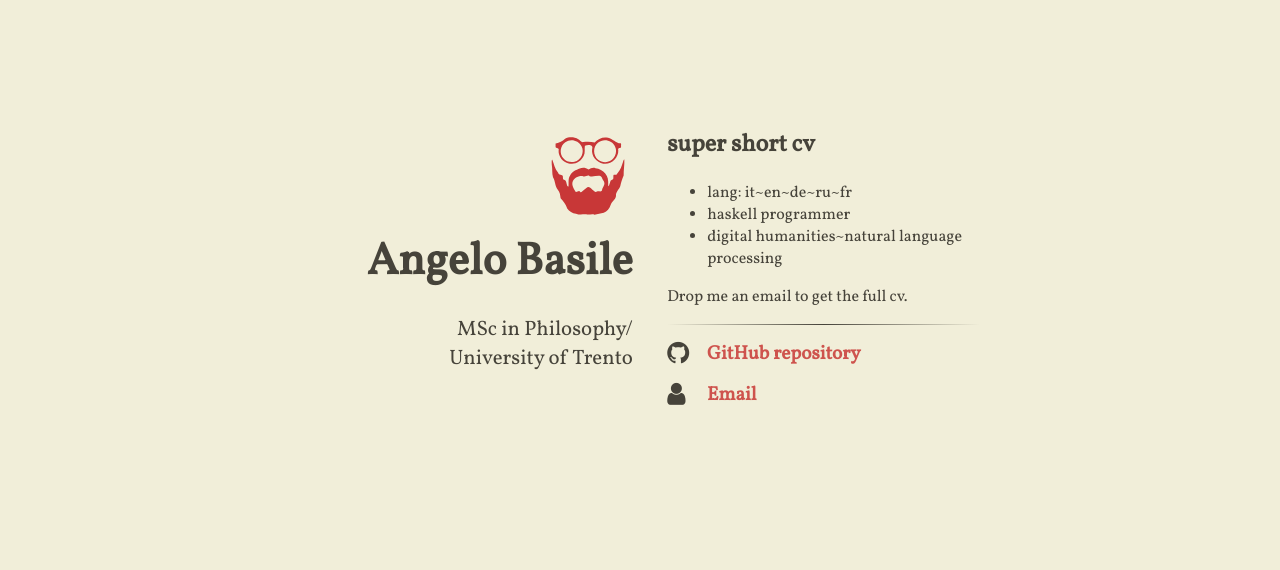
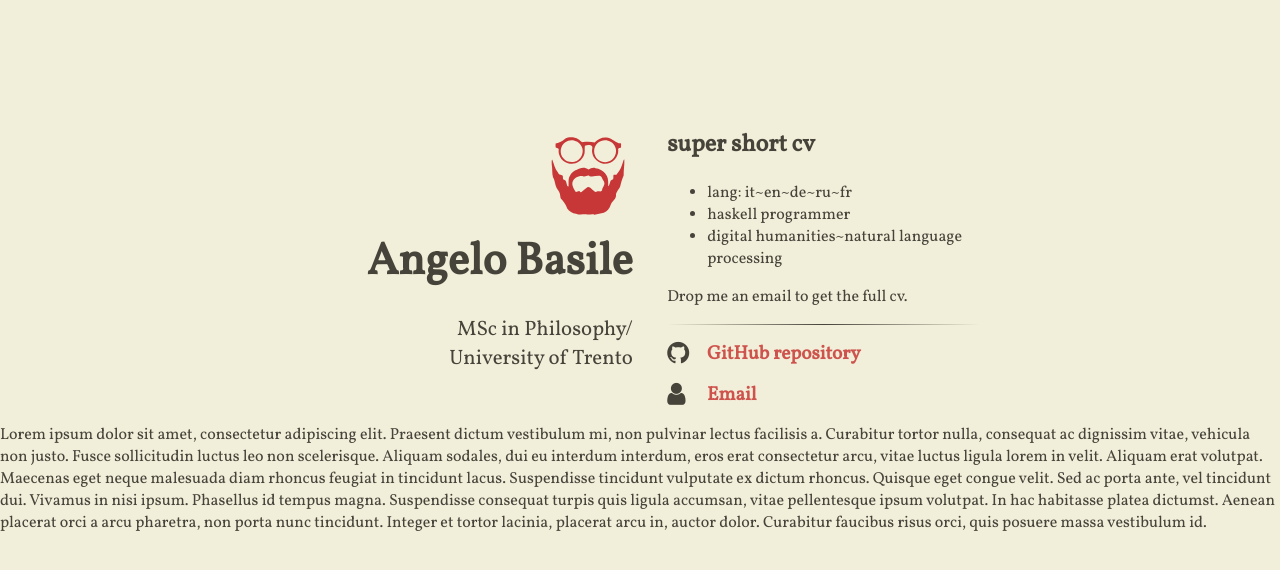
Before and after one commit to rs2/anbasile.github.io, a Jekyll site: the page built from index.html, in a window 1280 px wide. Shown: the top 570 px of the page. Built offline with Jekyll 4.4.1, drawn with Linux system fonts in a browser that asks for light colours; nearby versions of some CDN libraries.

Commit message:
Update index.html

```diff
--- a/index.html
+++ b/index.html
@@ -25,3 +25,8 @@ layout: base
       {% endif %}
     </main>
 </div>
+<div>
+    <p>
+         Lorem ipsum dolor sit amet, consectetur adipiscing elit. Praesent dictum vestibulum mi, non pulvinar lectus facilisis a. Curabitur tortor nulla, consequat ac dignissim vitae, vehicula non justo. Fusce sollicitudin luctus leo non scelerisque. Aliquam sodales, dui eu interdum interdum, eros erat consectetur arcu, vitae luctus ligula lorem in velit. Aliquam erat volutpat. Maecenas eget neque malesuada diam rhoncus feugiat in tincidunt lacus. Suspendisse tincidunt vulputate ex dictum rhoncus. Quisque eget congue velit. Sed ac porta ante, vel tincidunt dui. Vivamus in nisi ipsum. Phasellus id tempus magna. Suspendisse consequat turpis quis ligula accumsan, vitae pellentesque ipsum volutpat. In hac habitasse platea dictumst. Aenean placerat orci a arcu pharetra, non porta nunc tincidunt. Integer et tortor lacinia, placerat arcu in, auctor dolor. Curabitur faucibus risus orci, quis posuere massa vestibulum id.
+    </p>
+</div>
```
